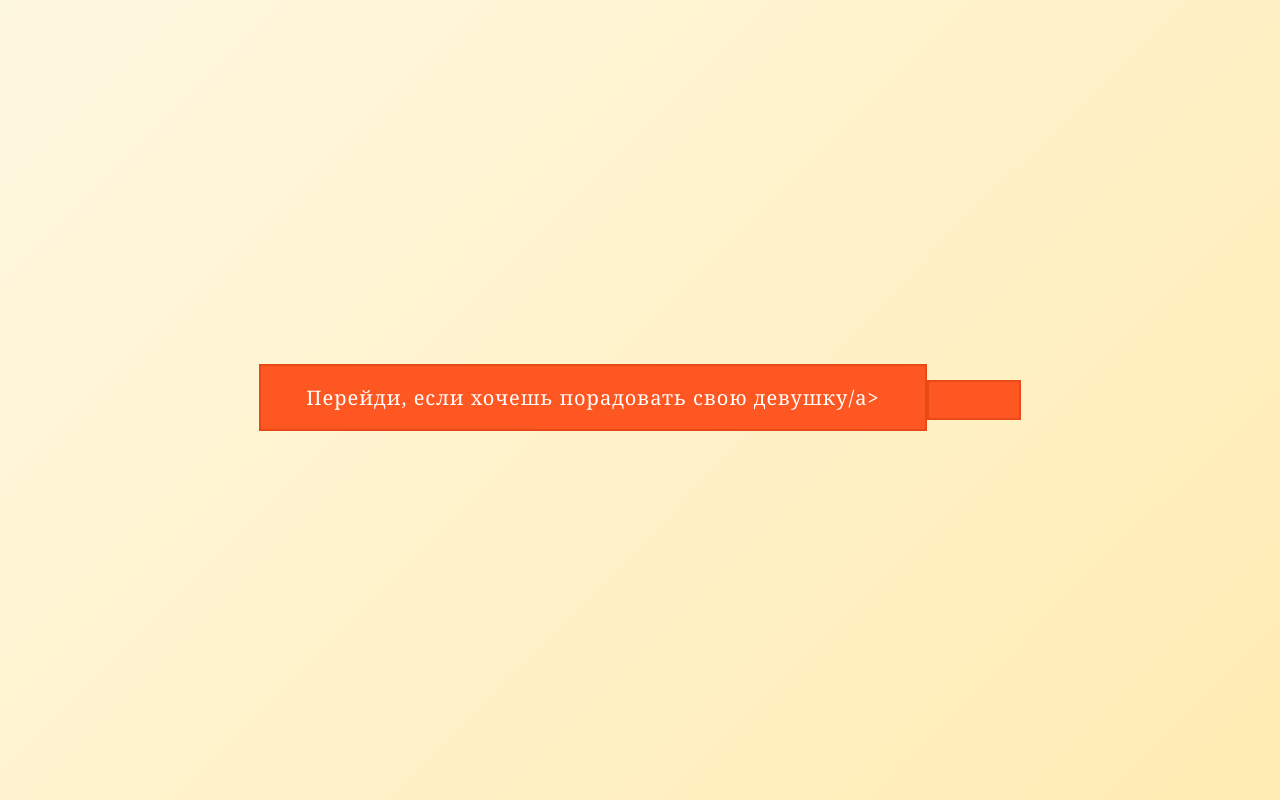
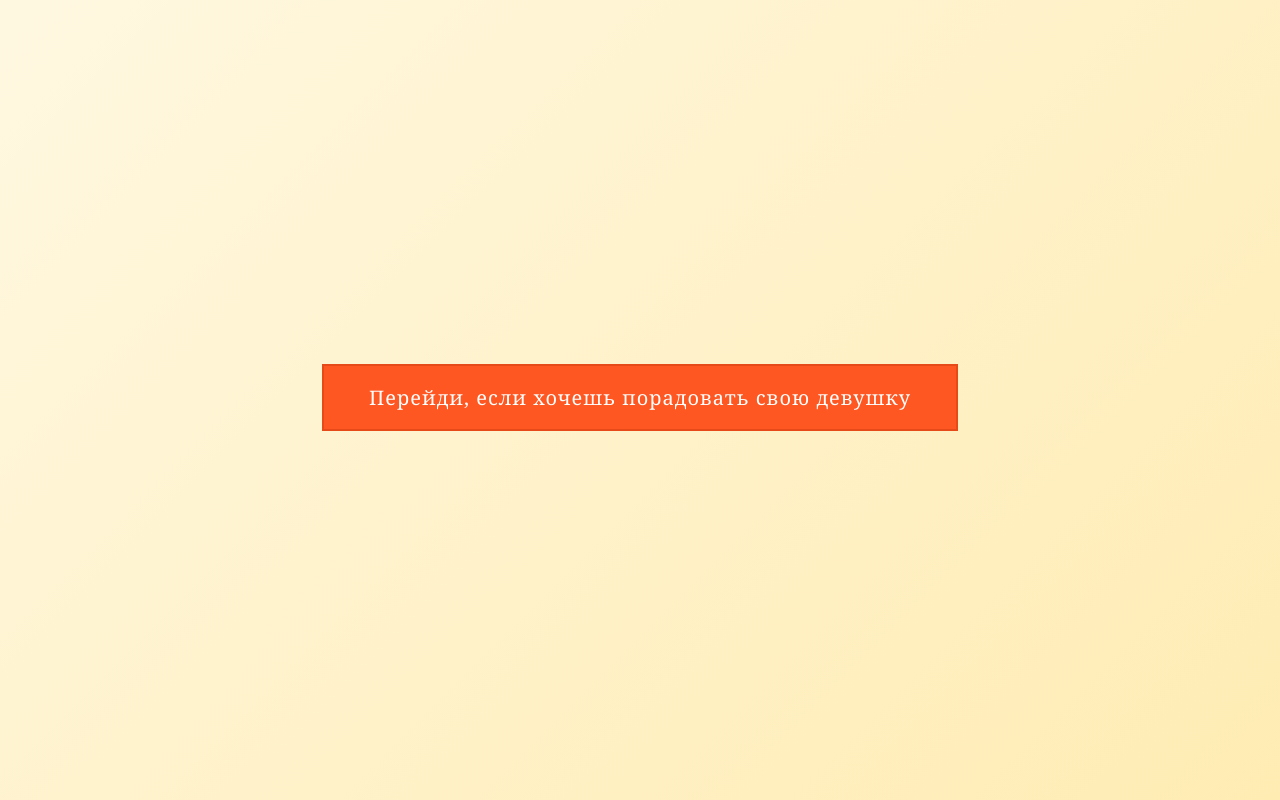
Before and after one commit to Xletori/rekbannerflyffy, a plain HTML site: page index.html in a window 1280 px wide. Drawn offline with Linux system fonts and the light colour scheme.

Commit message:
Update index.html

```diff
--- a/index.html
+++ b/index.html
@@ -8,7 +8,7 @@
 </head>
 <body>
     <div class="container">
-        <a href="https://xletori.github.io/fluffy/" class="btn">Перейди, если хочешь порадовать свою девушку/a>
+        <a href="https://xletori.github.io/fluffy/" class="btn">Перейди, если хочешь порадовать свою девушку</a>
     </div>
 </body>
 </html>
```
